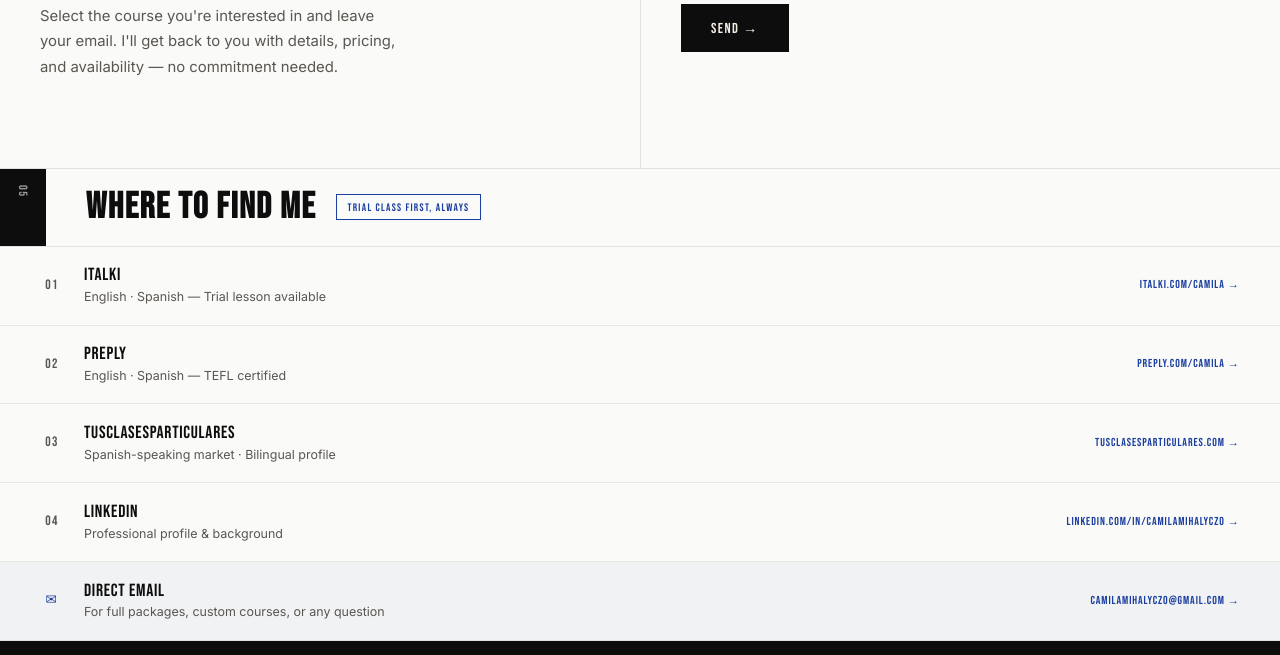
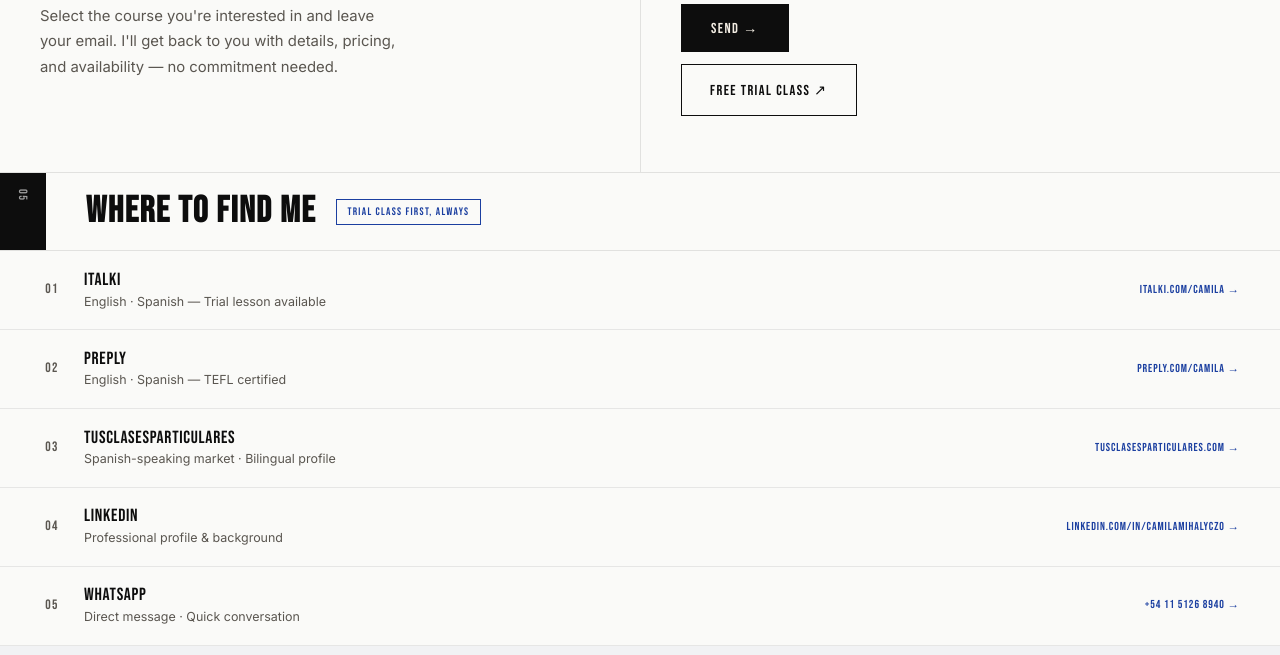
Before and after one commit to camilamihalyczo-dotcom/courses, a plain HTML site: page index.html in a window 1280 px wide. Shown: the part 3981-4636 px from the top of the page. Drawn offline with nearby package versions, Linux system fonts and the light colour scheme; a web font is replaced by a local one.

Commit message:
new order and cta

```diff
--- a/index.html
+++ b/index.html
@@ -851,7 +851,7 @@ body.lang-es [data-lang="es"].grid{display:grid}
       </p>
       <div class="hero-btns">
         <a href="#courses" class="btn-solid t" data-en="SEE ALL COURSES" data-es="VER TODOS LOS CURSOS">SEE ALL COURSES</a>
-        <a href="#contact" class="btn-ghost t" data-en="FREE TRIAL CLASS" data-es="CLASE DE PRUEBA GRATIS">FREE TRIAL CLASS</a>
+        <a href="https://calendar.app.google/1nzZDCss9Lrhv8ZdA" target="_blank" class="btn-ghost t" data-en="FREE TRIAL CLASS" data-es="CLASE DE PRUEBA GRATIS">FREE TRIAL CLASS</a>
       </div>
     </div>
   </div>
@@ -1256,6 +1256,9 @@ body.lang-es [data-lang="es"].grid{display:grid}
           <span class="nl-btn-text t" data-en="SEND →" data-es="ENVIAR →">SEND →</span>
           <span class="nl-btn-loading" style="display:none">···</span>
         </button>
+        <a href="https://calendar.app.google/1nzZDCss9Lrhv8ZdA" target="_blank" class="nl-btn" style="background:transparent;border:1.5px solid var(--ink);text-align:center;text-decoration:none;display:flex;align-items:center;justify-content:center;cursor:pointer;">
+          <span class="nl-btn-text t" data-en="FREE TRIAL CLASS ↗" data-es="CLASE DE PRUEBA GRATIS ↗" style="color:var(--ink);font-weight:500">FREE TRIAL CLASS ↗</span>
+        </a>
       </form>
       <p class="nl-success" id="nlSuccess" style="display:none">✓ Got it! I'll write back soon.</p>
       <p class="nl-success" id="nlSuccessEs" style="display:none">✓ ¡Recibido! Te escribo pronto.</p>
@@ -1315,6 +1318,16 @@ body.lang-es [data-lang="es"].grid{display:grid}
           </div>
         </div>
         <span class="plat-link-url">linkedin.com/in/camilamihalyczo →</span>
+      </a>
+      <a href="https://wa.me/541151268940" target="_blank" class="plat-link-row">
+        <div class="plat-link-left">
+          <span class="plat-link-num">05</span>
+          <div>
+            <span class="plat-link-name">WhatsApp</span>
+            <span class="plat-link-sub t" data-en="Direct message · Quick conversation" data-es="Mensaje directo · Conversación rápida">Direct message · Quick conversation</span>
+          </div>
+        </div>
+        <span class="plat-link-url">+54 11 5126 8940 →</span>
       </a>
       <a href="mailto:camilamihalyczo@gmail.com" class="plat-link-row plat-link-email">
         <div class="plat-link-left">
```
